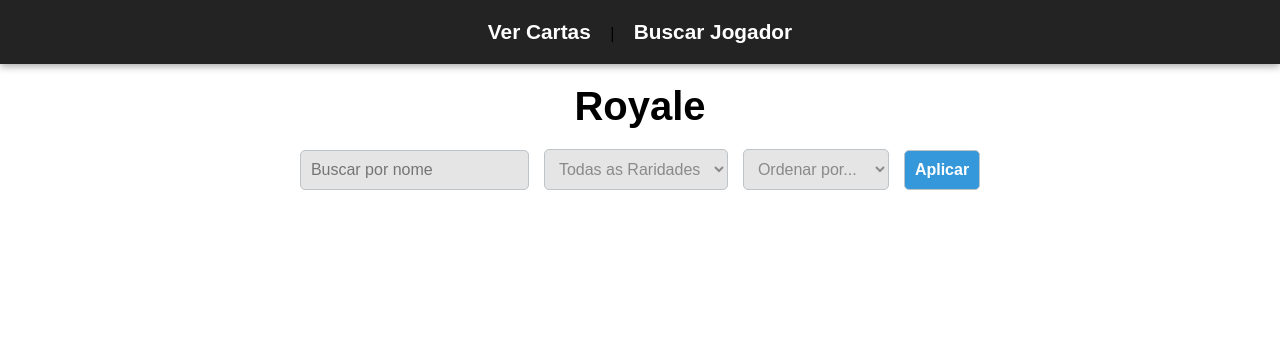
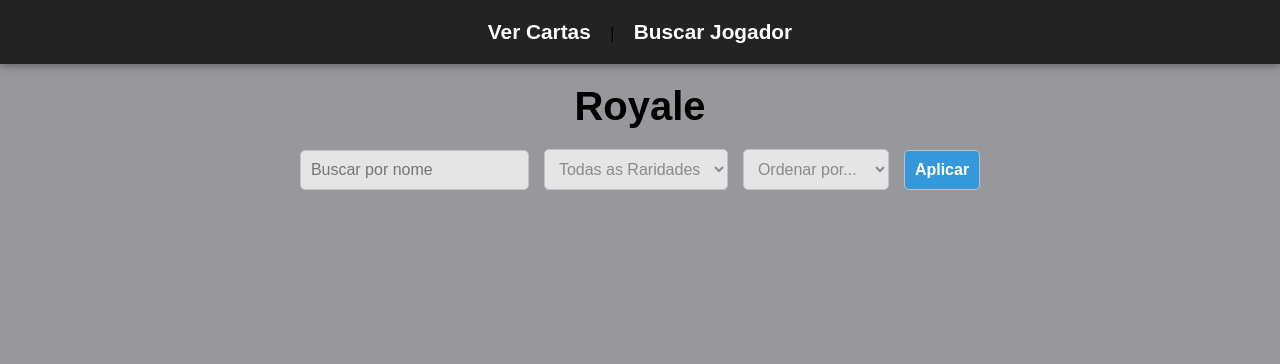
Before and after one commit to VictorSamuell/Royale, a Flask app: page / in a window 1280 px wide. Shown: the top 364 px of the page. Run offline with Flask 3, Linux system fonts and the light colour scheme; data that the repository does not hold is empty.

Commit message:
Cor da liga campeão e estilização do cards.html

```diff
--- a/app.py
+++ b/app.py
@@ -34,7 +34,7 @@ body_colors = {
     4: "#c12e24",
     5: "#534b63",
     6: "#276b98",
-    7: "#063470",
+    7: "#315383",
     8: "#ad2e4b",
     9: "#2a6ace",
     10: "#8d5cd2"
@@ -48,7 +48,7 @@ card_colors = {
     4: "#fff5e1",
     5: "#adb9c5",
     6: "#d3a075",
-    7: "#E7BA25",
+    7: "#c13329",
     8: "#ed9d2e",
     9: "#ed9d2e",
     10: "#8198aa"
@@ -101,11 +101,15 @@ def fetch_player(player_tag):
 
 @app.route("/")
 def index():
+
+
     search = request.args.get("search", "").lower()
     rarity_filter = request.args.get("rarity", "")
     sort_by = request.args.get("sort", "")
 
     cards = fetch_cards()
+
+    body_color = "#98979b"
 
     if search:
         cards = [c for c in cards if search in c["name"].lower()]
@@ -119,7 +123,7 @@ def index():
     elif sort_by == "name":
         cards.sort(key=lambda c: c["name"])
 
-    return render_template("cards.html", cards=cards, search=search, rarity=rarity_filter, sort=sort_by)
+    return render_template("cards.html",body_color=body_color, cards=cards, search=search, rarity=rarity_filter, sort=sort_by)
 
 @app.route("/players", methods=["GET", "POST"])
 def players():
@@ -129,7 +133,7 @@ def players():
     league_name = None
 
 
-    body_color = "#f0f0f0"
+    body_color = "#98979b"
     card_color = "#a8a4a6"
     card_text_color = "#000000"
 
--- a/static/styles.css
+++ b/static/styles.css
@@ -99,7 +99,7 @@ nav a:hover {
 }
 
 .card {
-    background-color: #ffffff;
+    background-color: #b3b3b3;
     border-radius: 10px;
     padding: 20px;
     width: 200px;
--- a/templates/cards.html
+++ b/templates/cards.html
@@ -5,6 +5,13 @@
     <meta name="viewport" content="width=device-width, initial-scale=1" />
     <title>Cartas do Clash Royale</title>
     <link rel="stylesheet" href="{{ url_for('static', filename='styles.css') }}">
+
+    <style>
+        body {
+            --body-bg: {{ body_color }};
+        }
+    </style>
+
 </head>
 <body>
     <nav>
--- a/templates/players.html
+++ b/templates/players.html
@@ -7,7 +7,7 @@
     <link rel="stylesheet" href="{{ url_for('static', filename='styles.css') }}">
 
     <style>
-        /* Aqui aplicamos as cores dinâmicas via variáveis CSS */
+
         body {
             --body-bg: {{ body_color }};
         }
```
